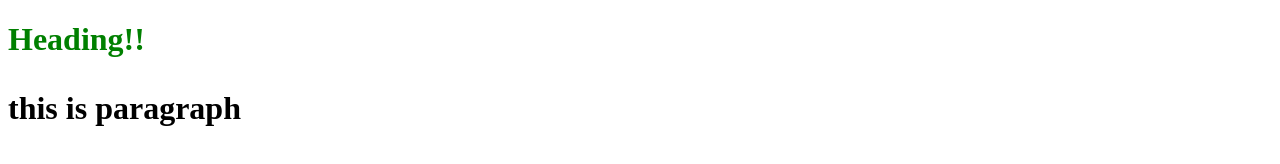
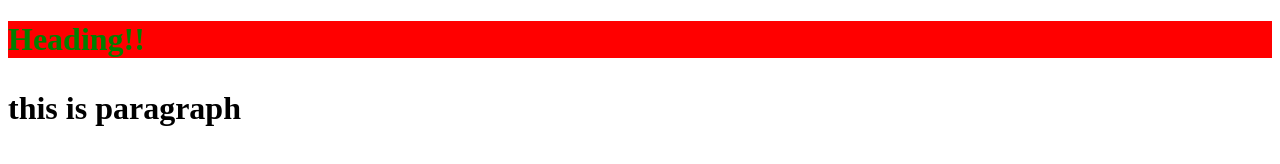
Before and after one commit to nesar-ahmad/hello, a plain HTML site: page index.html in a window 1280 px wide. Drawn offline with Linux system fonts and the light colour scheme.

Commit message:
added background color index.html

```diff
--- a/index.html
+++ b/index.html
@@ -6,7 +6,7 @@
     <title>Document</title>
 </head>
 <body>
-    <h1 style="color: green;">Heading!!<h1>
+    <h1 style="color: green; background-color: red;">Heading!!<h1>
     <p>this is paragraph</p>
 </body>
 </html>
```
